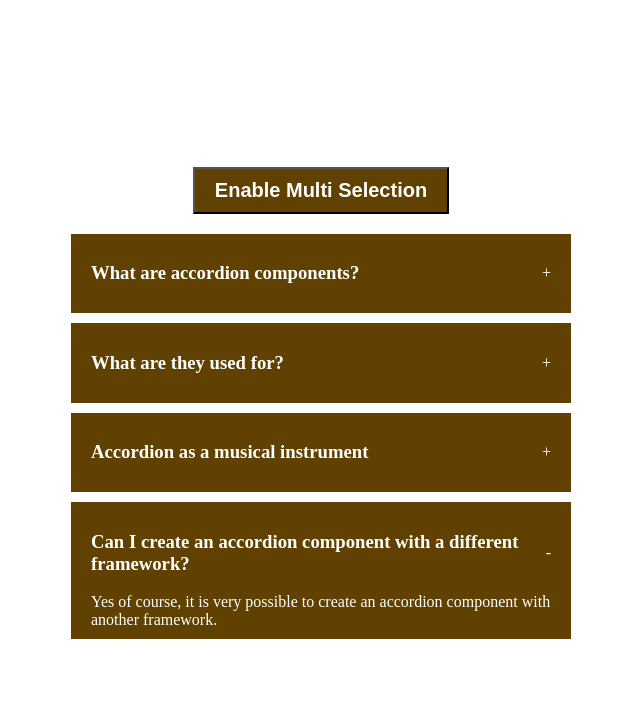
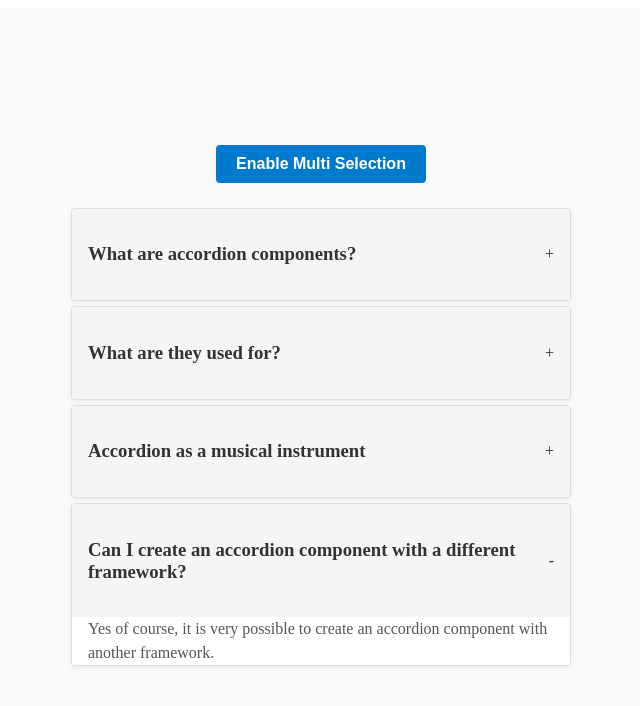
Before and after one commit to samarth-mathur12/React-project-, a React (Vite) app: page / in a window 1280 px wide. Both pictures are taken after a click on the element 648 px from the left and 570 px from the top of the page. Shown: the top 706 px of the page, without its empty margins (327-967 px from the left). Built offline with nearby package versions, Linux system fonts and the light colour scheme.

Commit message:
used framer motion for accordian for smooth animation

```diff
--- a/src/components/accordian/index.jsx
+++ b/src/components/accordian/index.jsx
@@ -1,6 +1,7 @@
 import { useState } from 'react';
 import data from './data';
 import './styles.css';
+import { motion, AnimatePresence } from 'framer-motion';
 
 function Accordian() {
   const [selected, setSelected] = useState(null);
@@ -23,12 +24,23 @@ function Accordian() {
 
   return (
     <div className="acc-wrapper">
-      <button onClick={() => setEnableMultiSelection(!enableMultiSelection)}>
+        <button
+            onClick={() => {
+                setEnableMultiSelection(!enableMultiSelection);
+                setSelected(null);
+                setMultiple([]);
+            }}
+            >
             Enable Multi Selection
         </button>
       <div className="accordian">
         {data && data.length > 0 ? (
-          data.map((dataItem) => (
+            data.map((dataItem) => {
+                const isOpen = enableMultiSelection
+                ? multiple.indexOf(dataItem.id) !== -1
+                : selected === dataItem.id;
+
+                return (
                 <div className="item" key={dataItem.id}>
                     <div
                     onClick={
@@ -39,25 +51,26 @@ function Accordian() {
                     className="title"
                     >
                     <h3>{dataItem.question}</h3>
-                <span>
-                  {enableMultiSelection
-                    ? multiple.indexOf(dataItem.id) !== -1
-                      ? '-'
-                      : '+'
-                    : selected === dataItem.id
-                    ? '-'
-                    : '+'}
-                </span>
+                    <span>{isOpen ? '-' : '+'}</span>
                     </div>
-              {enableMultiSelection
-                ? multiple.indexOf(dataItem.id) !== -1 && (
-                    <div className="acc-content">{dataItem.answer}</div>
-                  )
-                : selected === dataItem.id && (
-                    <div className="acc-content">{dataItem.answer}</div>
+
+                    <AnimatePresence initial={false}>
+                    {isOpen && (
+                        <motion.div
+                        key="content"
+                        initial={{ height: 0, opacity: 0 }}
+                        animate={{ height: 'auto', opacity: 1 }}
+                        exit={{ height: 0, opacity: 0 }}
+                        transition={{ duration: 0.3, ease: 'easeInOut' }}
+                        className="acc-content"
+                        >
+                        {dataItem.answer}
+                        </motion.div>
                     )}
+                    </AnimatePresence>
                 </div>
-          ))
+                );
+            })
         ) : (
         <div>No data found!</div>
         )}
--- a/src/components/accordian/styles.css
+++ b/src/components/accordian/styles.css
@@ -1,3 +1,4 @@
+/* Wrapper */
 .acc-wrapper {
     display: flex;
     height: 100vh;
@@ -6,36 +7,69 @@
     align-items: center;
     flex-direction: column;
     gap: 20px;
+    background: #f9f9f9;
+    /* Light background */
 }
 
+/* Toggle button */
 .acc-wrapper button {
     padding: 10px 20px;
-    background: #614101;
+    background: #007ACC;
+    /* Accent blue */
     color: #fff;
+    border: none;
+    border-radius: 4px;
     font-weight: bold;
-    font-size: 20px;
+    font-size: 16px;
     cursor: pointer;
+    transition: background 0.2s ease;
 }
 
+.acc-wrapper button:hover {
+    background: #005fa3;
+    /* Darker on hover */
+}
+
+/* Accordion container */
 .accordian {
     width: 500px;
 }
 
+/* Item */
 .item {
-  background: #614101;
-  margin-bottom: 10px;
-  padding: 10px 20px;
+    background: #fff;
+    /* Clean white cards */
+    border: 1px solid #ddd;
+    margin: 5px 0;
+    border-radius: 4px;
+    overflow: hidden;
+    box-shadow: 0 2px 4px rgba(0, 0, 0, 0.05);
 }
 
+/* Title row */
 .title {
-  color: #ffffff;
     display: flex;
     justify-content: space-between;
     align-items: center;
     cursor: pointer;
+    background: #f5f5f5;
+    padding: 1rem;
+    color: #333;
+    /* Dark text */
+    transition: background 0.2s ease;
 }
 
+.title:hover {
+    background: #eee;
+    /* Subtle hover */
+}
+
+/* Accordion content */
 .acc-content {
-  color: #ffffff;
-  height: auto;
+    overflow: hidden;
+    padding: 0 1rem;
+    color: #555;
+    /* Softer text for answer */
+    background: #fff;
+    line-height: 1.5;
 }
```
Lines whose indentation alone changed are shown as unchanged.
